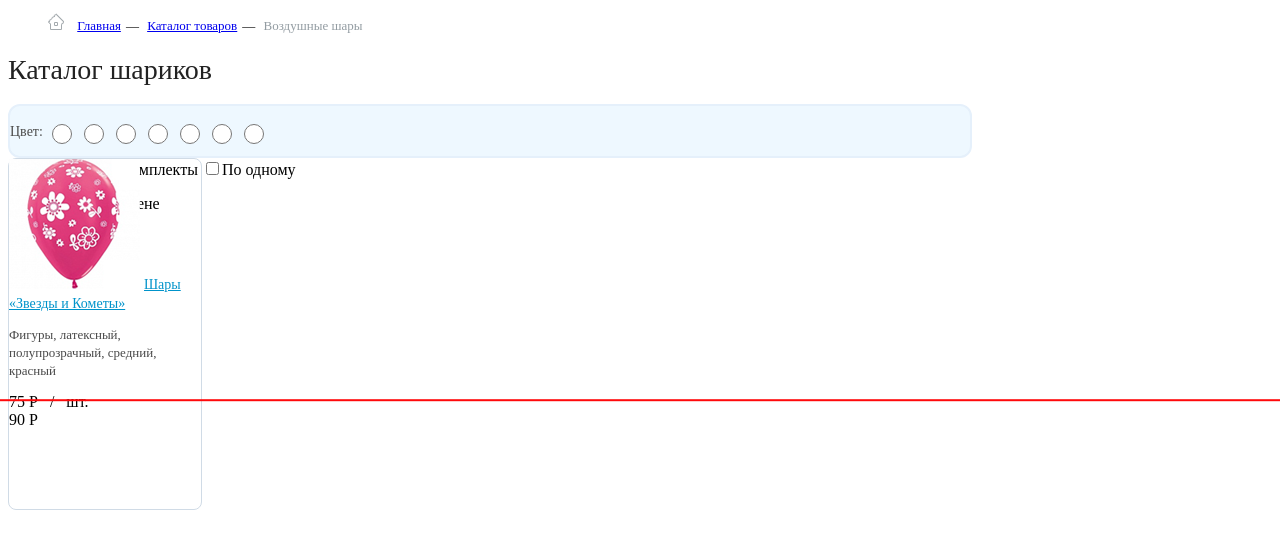
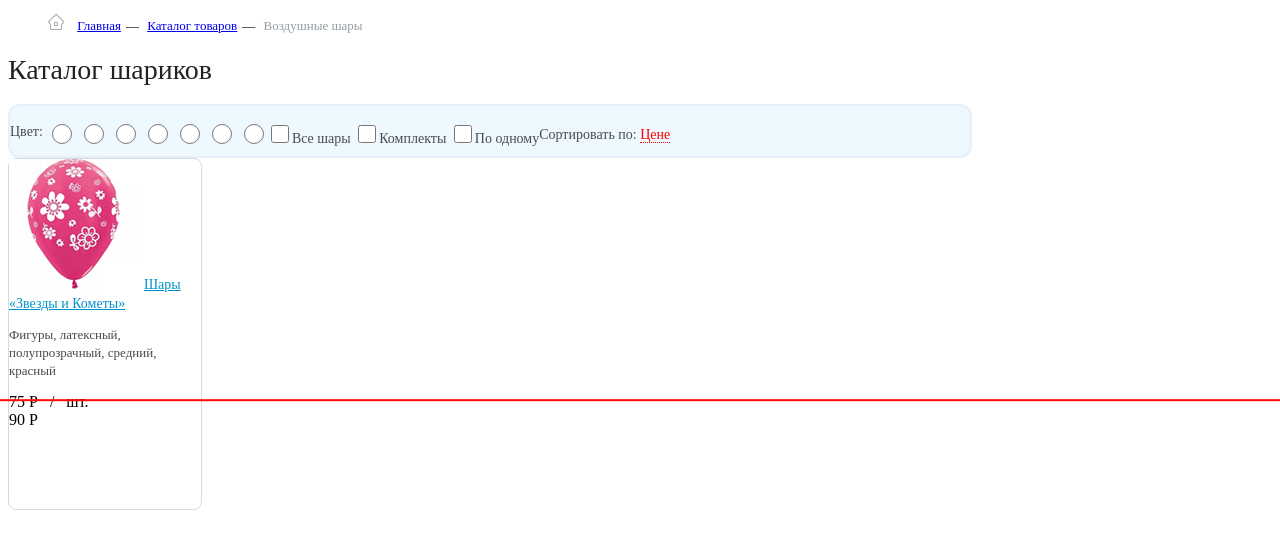
Before and after one commit to ViktoriaMaryenko/diol, a plain HTML site: page index.html in a window 1280 px wide. Drawn offline with Linux system fonts and the light colour scheme; files whose address does not match are found by name.

Commit message:
Add files via upload

```diff
--- a/css/style.css
+++ b/css/style.css
@@ -31,7 +31,7 @@ li a:hover{
 }
 
 .breadcrumb li:first-of-type::after, .breadcrumb li:last-of-type::after {
-    content: "";
+  content: "";
 }
 
 
@@ -52,6 +52,7 @@ h1 {
 	border: 2px solid #e5f0fb;
 	border-radius: 12px;
 	background: #eef8ff;
+	display: flex;
 }
 
 .text_color {
@@ -105,14 +106,49 @@ h1 {
 	border: 2px solid #ff4343;
 }
 
+.checkbox {
+	color: #4c4c4c;
+	font-family: "Neo Sans Pro";
+	font-size: 14px;
+	font-weight: 400;
+	line-height: 65px;
+}
 
+.checkbox input {
+	width: 18px;
+	height: 18px;
+	border: 1px solid #bdcbd5;
+
+}
+
+.checkbox:checked {
+	background: red;
+}
+
+
+.price > p{
+	color: #4c4c4c;
+font-family: "Neo Sans Pro";
+font-size: 14px;
+font-weight: 400;
+line-height: 30px;
+}
+
+ .price__color{
+	color: #ff0000;
+	border-bottom: 1px dotted red;
+}
+
+.price__color:hover {
+	border-bottom: none;
+}
 /*Продукты товаров*/
 
 .product__element {
-width: 192px;
-height: 350px;
-border: 1px solid #d0dbe6;
-border-radius: 8px;
+	width: 192px;
+	height: 350px;
+	border: 1px solid #d0dbe6;
+	border-radius: 8px;
 }
 
 .product__name {
--- a/index.html
+++ b/index.html
@@ -30,7 +30,7 @@
 			<input type="checkbox" name="" value="">По одному
 		</div>
 		<div class="price">
-			<p>Сортировать по:   Цене</p>
+			<p>Сортировать по: <span class="price__color">  Цене</span></p>
 		</div>
 	</div>
 
```
